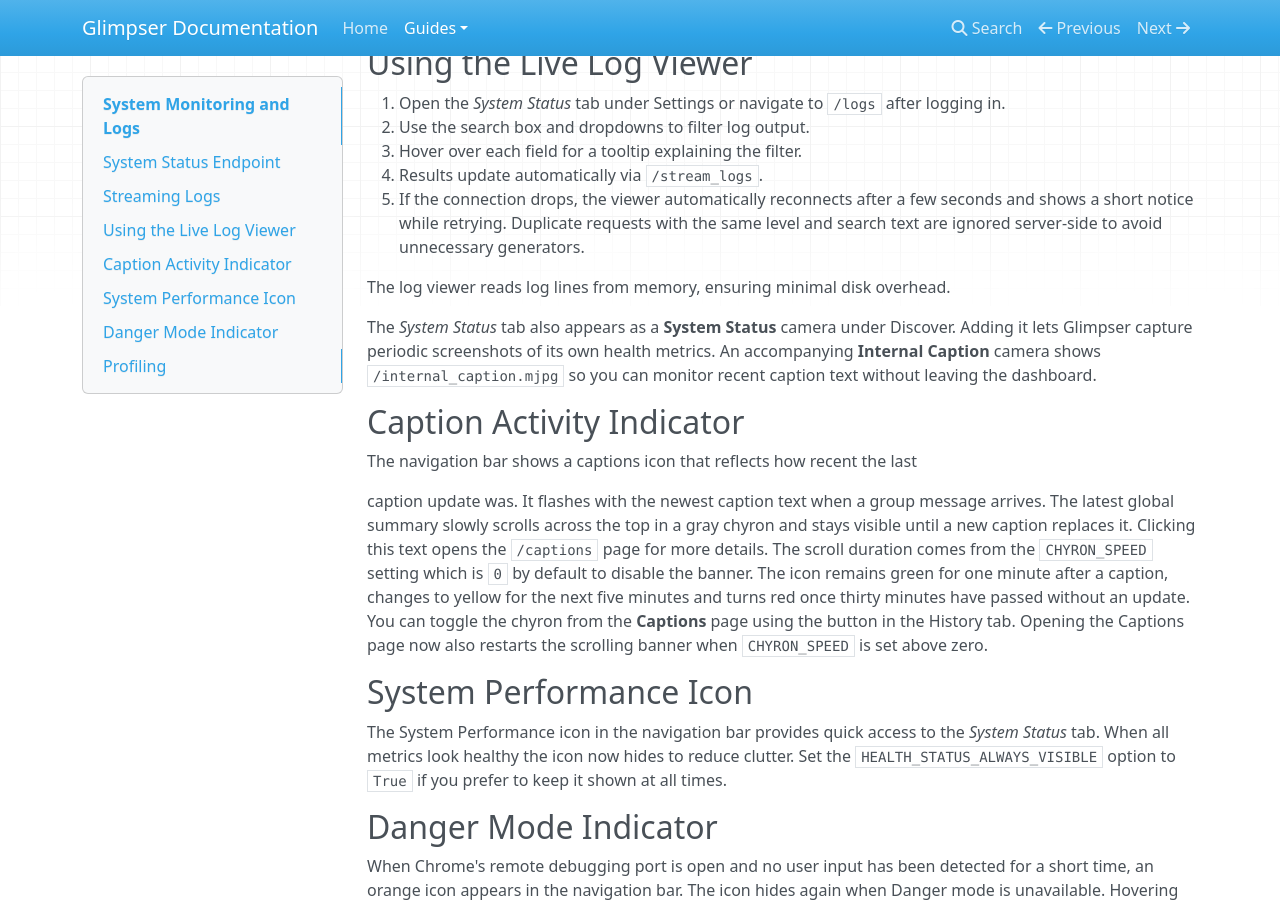
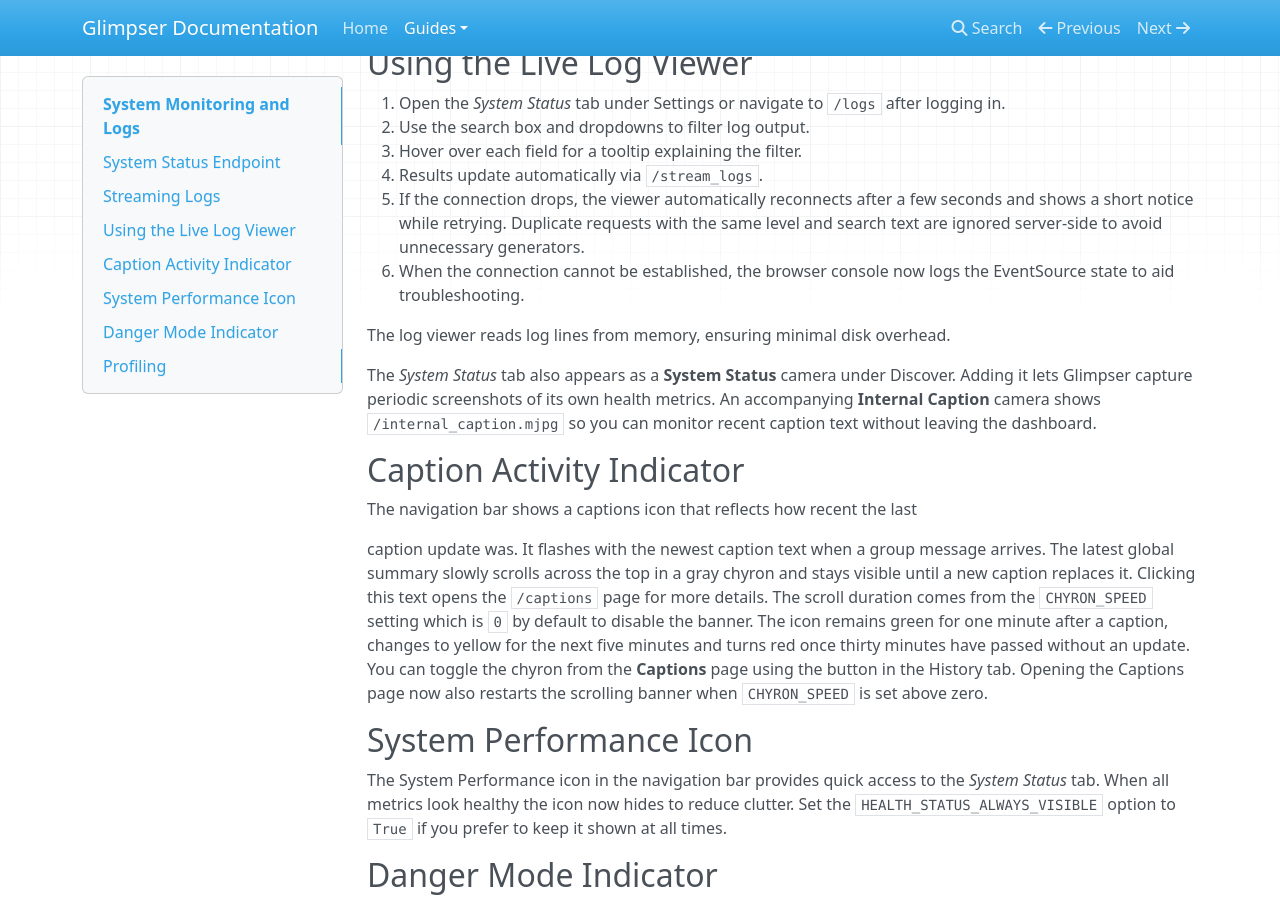
Before and after one commit to KristopherKubicki/glimpser, an MkDocs documentation site: the page built from docs/system_monitoring.md, in a window 1280 px wide and 900 px high, scrolled down 1542 px. Built offline with MkDocs 1.6.1, drawn with Linux system fonts in a browser that asks for light colours; nearby versions of some CDN libraries.

Commit message:
fix(logs): improve EventSource error details

```diff
--- a/docs/system_monitoring.md
+++ b/docs/system_monitoring.md
@@ -67,6 +67,7 @@
 3. Hover over each field for a tooltip explaining the filter.
 4. Results update automatically via `/stream_logs`.
 5. If the connection drops, the viewer automatically reconnects after a few seconds and shows a short notice while retrying. Duplicate requests with the same level and search text are ignored server-side to avoid unnecessary generators.
+6. When the connection cannot be established, the browser console now logs the EventSource state to aid troubleshooting.
 
 The log viewer reads log lines from memory, ensuring minimal disk overhead.
 
```
Also changed, not shown: app/static/js/logs.js (+7 -1 lines).
